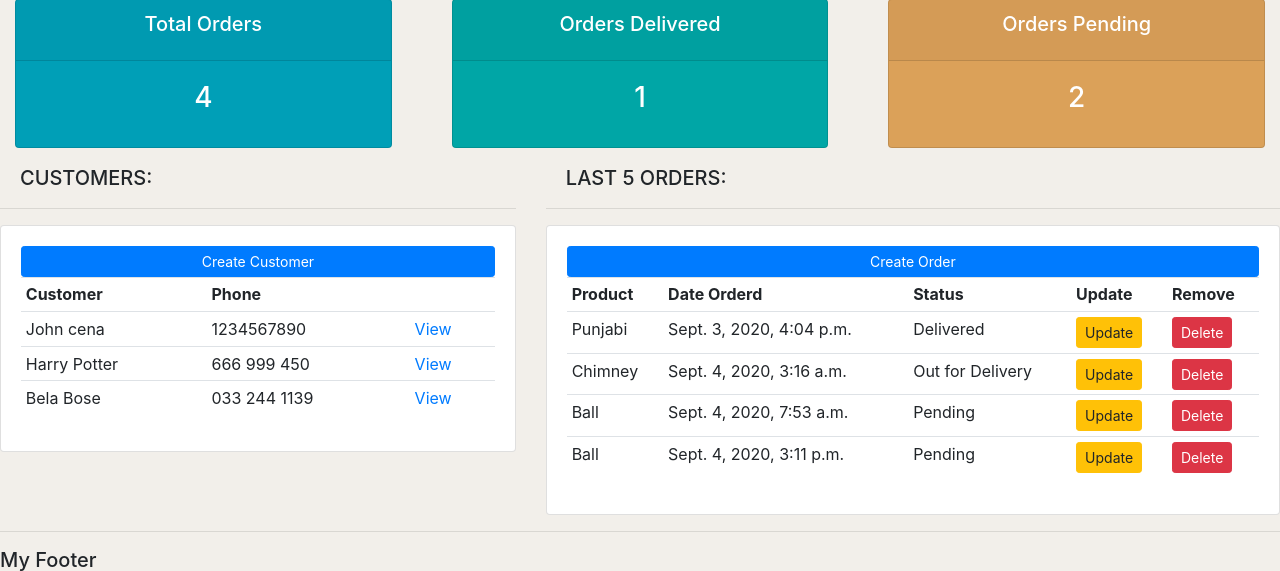
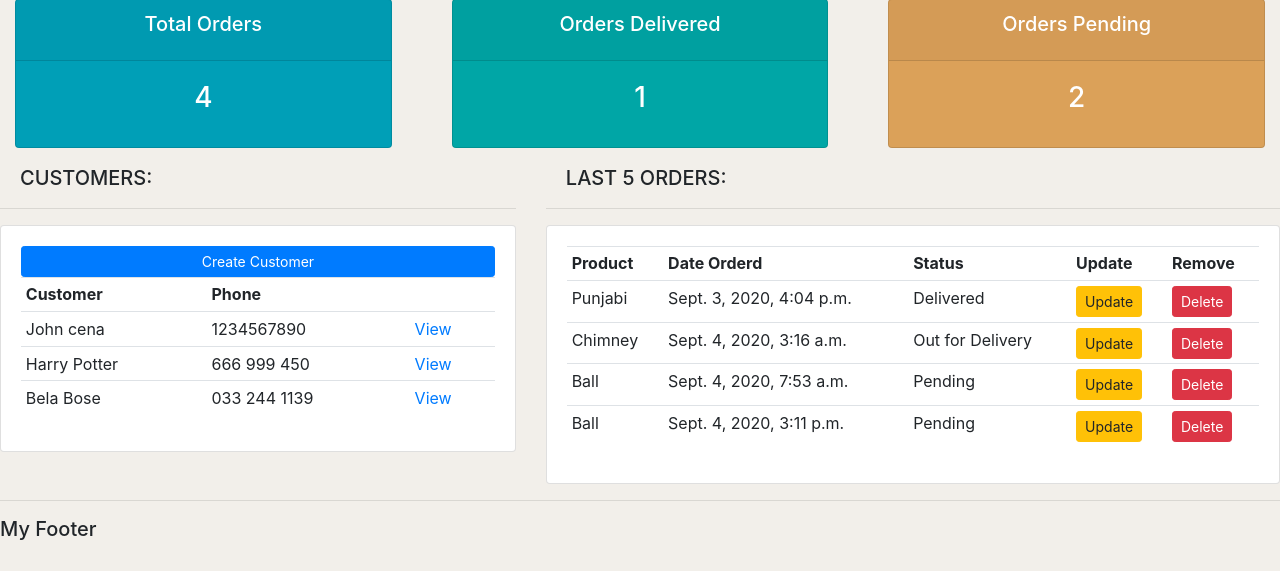
Before and after one commit to SumonRayy/customer-dashboard-django, a Django app: page / in a window 1280 px wide. Shown: the part 91-662 px from the top of the page. Run offline with Django 3.2, Linux system fonts and the light colour scheme; data comes from the database, SQL or seed files in the repository; some libraries are stand-ins or nearby versions.

Commit message:
create order button removed

```diff
--- a/accounts/templates/accounts/dashboard.html
+++ b/accounts/templates/accounts/dashboard.html
@@ -30,11 +30,6 @@
     <h5 style="padding: 2px 20px">LAST 5 ORDERS:</h5>
     <hr />
     <div class="card card-body">
-      <a
-        class="btn btn-primary btn-sm btn-block"
-        href="{% url 'create_order' %}"
-        >Create Order</a
-      >
       <table class="table table-sm">
         <tr>
           <th>Product</th>
```
